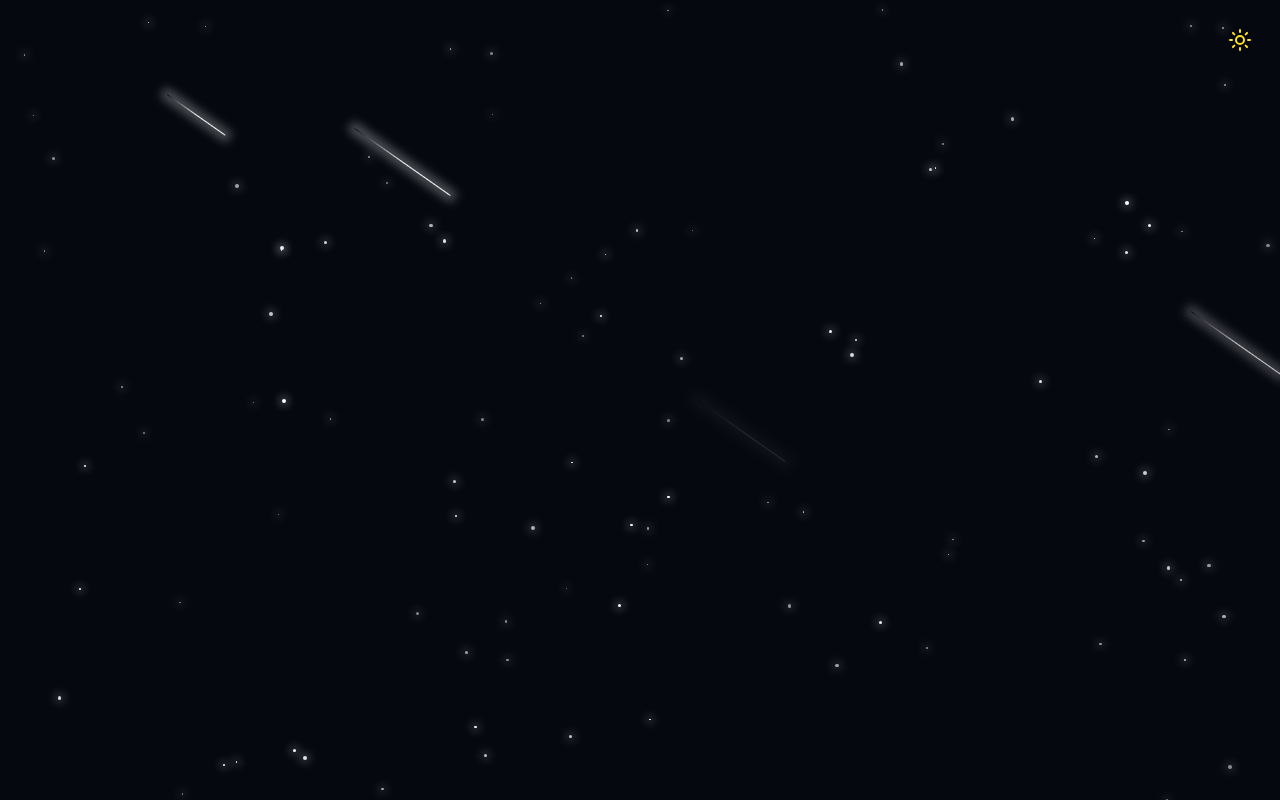
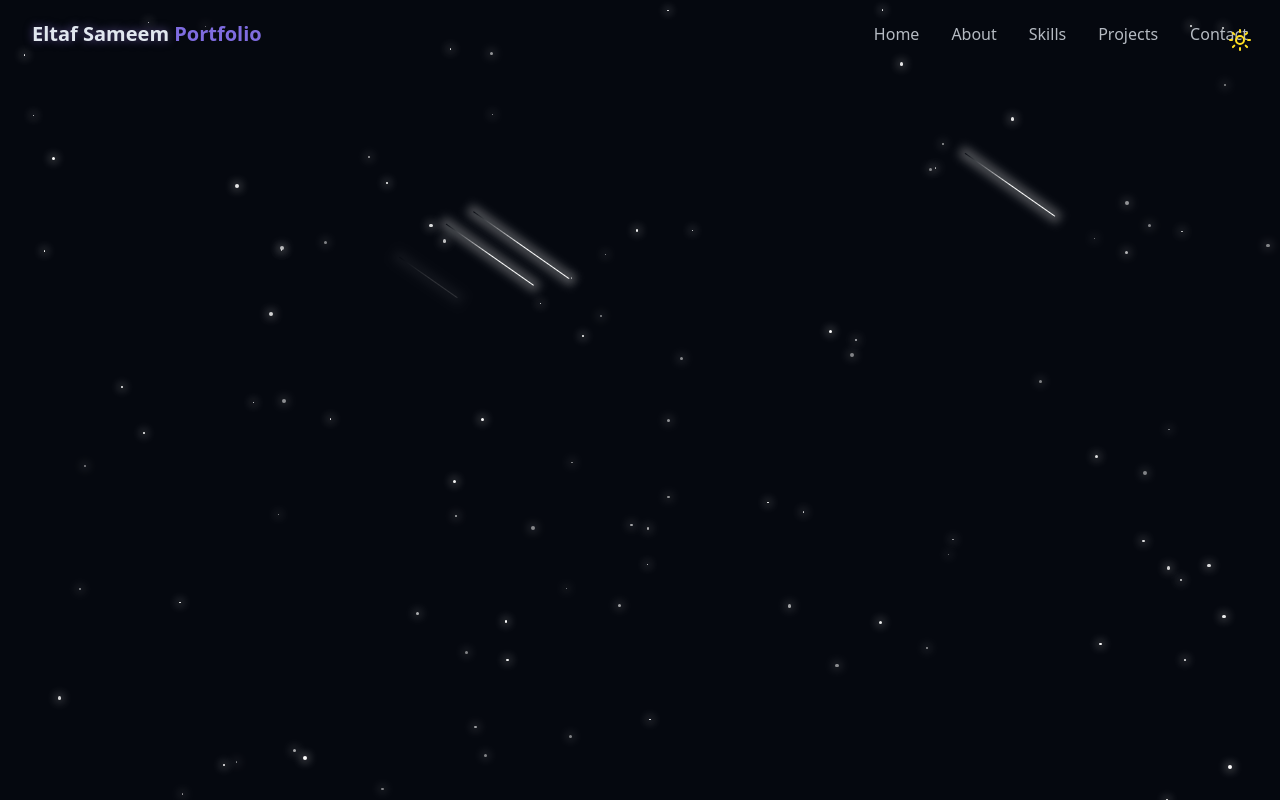
Before and after one commit to Eltaf-Sameem/personal-portfolio-website, a React (Vite) app: page / in a window 1280 px wide. Built offline with nearby package versions, Linux system fonts and the light colour scheme.

Commit message:
implemented desktop navbar

```diff
--- /dev/null
+++ b/src/components/Navbar.jsx
@@ -0,0 +1,54 @@
+import { cn } from "@/lib/utils";
+import { useEffect, useState } from "react";
+
+const navItems = [
+    { name: "Home", href: "#hero" },
+    { name: "About", href: "#about" },
+    { name: "Skills", href: "#skills" },
+    { name: "Projects", href: "#projects" },
+    { name: "Contact", href: "#contact" },
+];
+
+export const NavBar = () => {
+    const [isScrolled, setIsScrolled] = useState(false);
+
+    useEffect(() => {
+        const handleScroll = () => {
+            setIsScrolled(window.screenY > 10);
+        }
+
+        window.addEventListener("scroll", handleScroll);
+        return () => window.removeEventListener("scroll", handleScroll);
+
+    }, [])
+
+    return (
+        <nav
+            className={cn(
+                "fixed w-full z-40 transition-all duration-300",
+                isScrolled ? "py-3 bg-background/80 backdrop-blur-md shadow-xs" : "py-5"
+            )}
+        >
+            <div className="container flex items-center justify-between">
+                <a className="text-xl font-bold text-primary flex items-center" href="#hero">
+                    <span className="relative z-10">
+                        <span className="text-glow text-foreground"> Eltaf Sameem </span> Portfolio
+                    </span>
+                </a>
+
+
+                {/* desktop navbar */}
+                <div className="hidden md:flex space-x-8">
+                    {navItems.map((item, key) => (
+                        <a key={key} href={item.href} className="text-foreground/80 hover:text-primary transition-colors duration-300">
+                            {item.name}
+                        </a>
+                    ))}
+                </div>
+
+
+            </div>
+
+        </nav>
+    )
+};
--- a/src/pages/Home.jsx
+++ b/src/pages/Home.jsx
@@ -1,5 +1,6 @@
 import { StarBackground } from "@/components/StarBackground";
 import { ThemeToggle } from "../components/ThemeToggle";
+import { NavBar } from "../components/Navbar";
 
 export const Home = () => {
     return <div className="min-h-screen bg-background text-foreground overflow-x-hidden">
@@ -11,6 +12,7 @@
         <StarBackground />
 
         {/* NavBar */}
+        <NavBar />
 
         {/* Main Content */}
 
```
